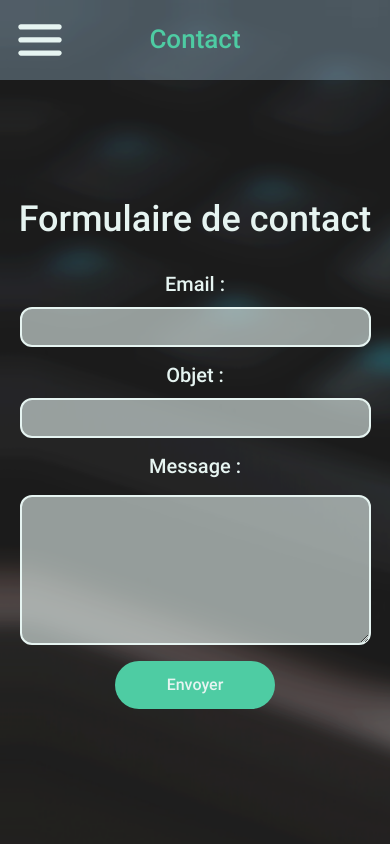
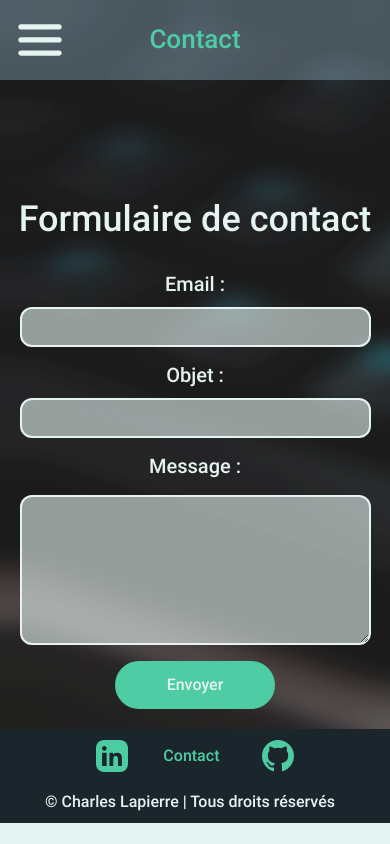
Before and after one commit to HowWhat42/Portfolio, a website built with Parcel: page contact.html in a window 390 px wide. Shown: the top 844 px of the page. Built offline with nearby package versions, Linux system fonts and the light colour scheme; a web font is replaced by a local one.

Commit message:
Fix contact responsive page

```diff
--- a/src/scss/_contact.scss
+++ b/src/scss/_contact.scss
@@ -76,8 +76,9 @@
 @media (max-width: 750px) {
     .q-hero {
         padding-bottom: 0;
-        height: 115%;
+        height: auto;
         .q-contact {
+            padding-bottom: 20px;
             h1 {
                 font-size: 36px;
             }
@@ -100,7 +101,7 @@
     }
 
     .q-contact__btn {
-        margin-bottom: 50px;
+        margin-bottom: 0;
     }
 
     .q-contact__field {
```
